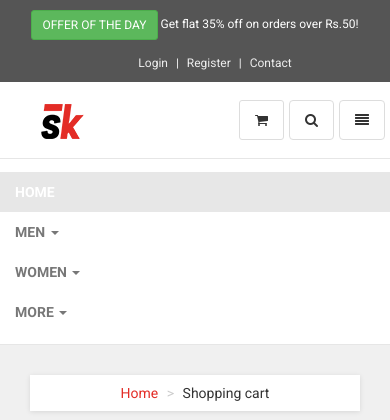
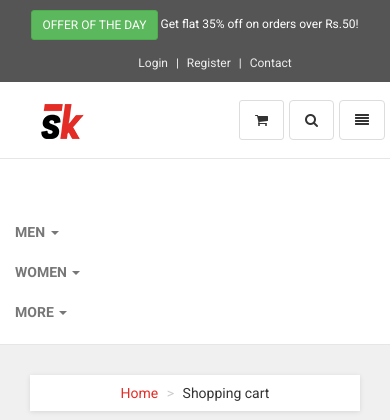
Before and after one commit to ManjulSinghSachan/IWS_sportstore, a PHP site: page /basket.php in a window 390 px wide, after a click on "Toggle navigation". Shown: the top 420 px of the page. Run offline with PHP 8.4, Linux system fonts and the light colour scheme; data that the repository does not hold is empty; some libraries are stand-ins or nearby versions.

Commit message:
navbar css changes

```diff
--- a/css/style.default.css
+++ b/css/style.default.css
@@ -1267,12 +1267,12 @@ h1 {
   color: #333333;
   background-color: transparent;
 }
-/*.navbar-default .navbar-nav > .active > a,
+.navbar-default .navbar-nav > .active > a,
 .navbar-default .navbar-nav > .active > a:hover,
 .navbar-default .navbar-nav > .active > a:focus {
-  color: #555555;
-  background-color: #e32c26;
-}*/
+  color: #333333;
+  background-color: transparent;
+}
 .navbar-default .navbar-nav > .disabled > a,
 .navbar-default .navbar-nav > .disabled > a:hover,
 .navbar-default .navbar-nav > .disabled > a:focus {
@@ -1307,12 +1307,12 @@ h1 {
     color: #333333;
     background-color: transparent;
   }
-  /*.navbar-default .navbar-nav .open .dropdown-menu > .active > a,
+  .navbar-default .navbar-nav .open .dropdown-menu > .active > a,
   .navbar-default .navbar-nav .open .dropdown-menu > .active > a:hover,
   .navbar-default .navbar-nav .open .dropdown-menu > .active > a:focus {
     color: #555555;
     background-color: #e32c26;
-  }*/
+  }
   .navbar-default .navbar-nav .open .dropdown-menu > .disabled > a,
   .navbar-default .navbar-nav .open .dropdown-menu > .disabled > a:hover,
   .navbar-default .navbar-nav .open .dropdown-menu > .disabled > a:focus {
```
